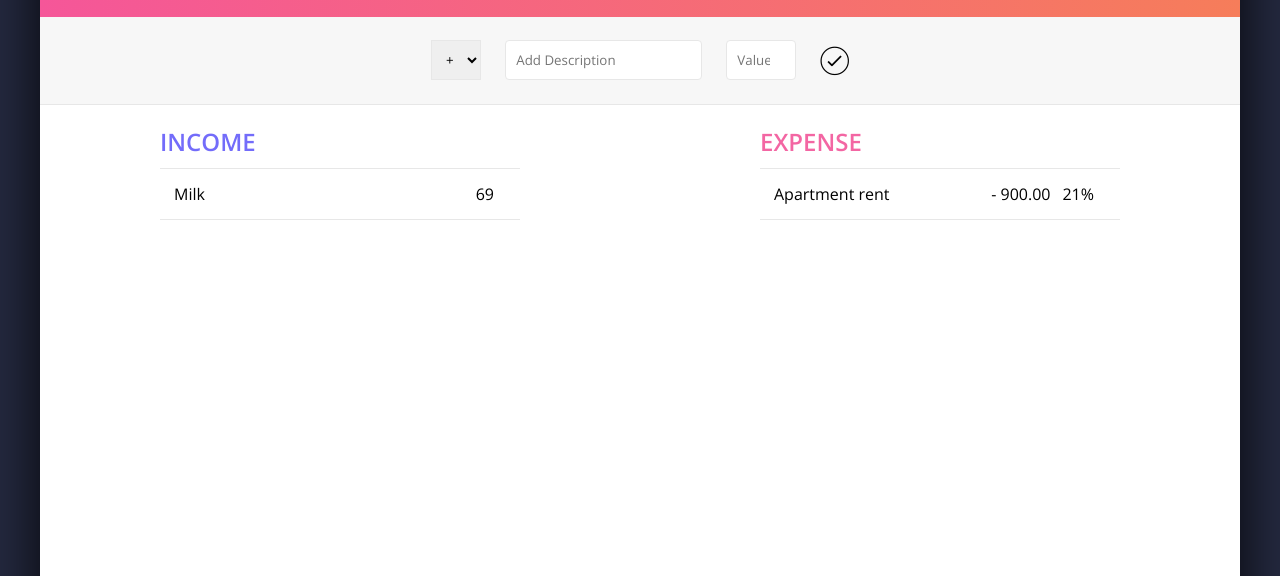
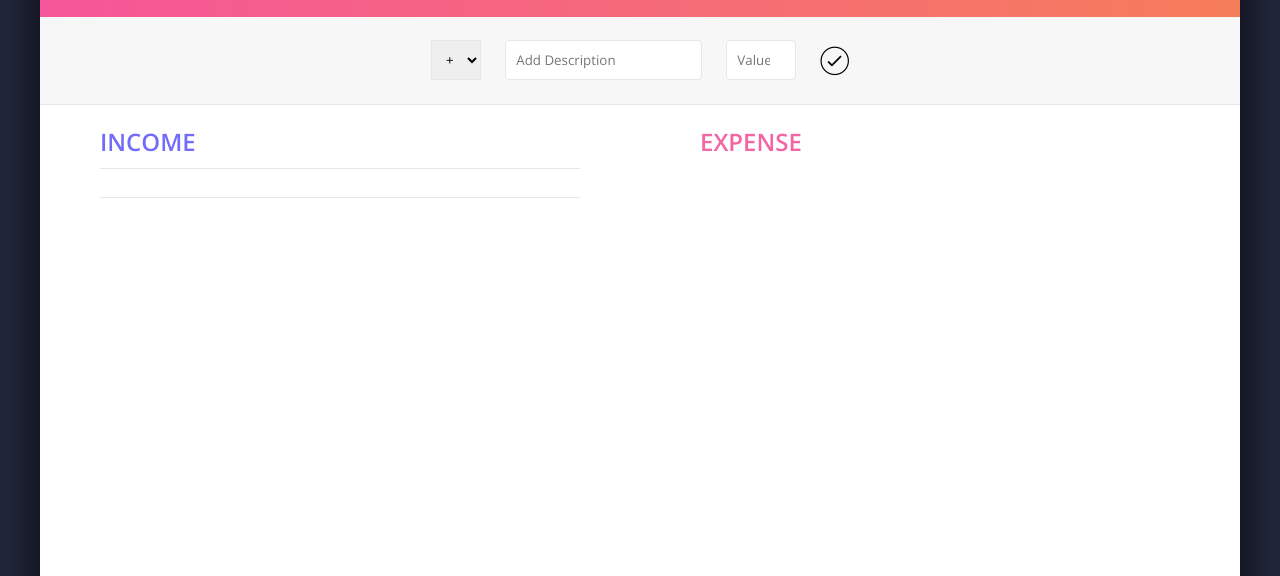
Before and after one commit to MigzRuiz/BudgetBuddy, a website: page index.html in a window 1280 px wide. Both pictures are taken after a click on the button 834 px from the left and 284 px from the top of the page. Shown: the part 224-800 px from the top of the page. Drawn offline with nearby package versions, Linux system fonts and the light colour scheme.

Commit message:
Adding on the app.js

```diff
--- a/app.js
+++ b/app.js
@@ -70,7 +70,9 @@ var UIController = (function(){
         inputType: ".add__type",
         inputDescription: ".add__description",
         inputValue: ".add__value",
-        inputBtn: ".add__btn"
+        inputBtn: ".add__btn",
+        incomeContainer: ".income__list",
+        expensesContainer: ".expenses__list"
     }
 
     return {
@@ -83,17 +85,26 @@ var UIController = (function(){
         },
 
         addListItem: function(obj, type){
-            var html;
+            var html, newHtml, element;
 
             //Create HTML strings with placeholder text
-            html = '<div class="item clearfix" id="income-0"><div class="item__description">Salary</div><div class="right clearfix"><div class="item__value">+ 2,100.00</div><div class="item__delete"><button class="item__delete--btn"><i class="ion-ios-close-outline"></i></button></div></div></div>'
+            if(type === 'inc') {
+                element = DOMStrings.incomeContainer;
 
-            '<div class="item clearfix" id="expense-0"><div class="item__description">Apartment rent</div><div class="right clearfix"><div class="item__value">- 900.00</div><div class="item__percentage">21%</div><div class="item__delete"><button class="item__delete--btn"><i class="ion-ios-close-outline"></i></button></div></div></div>'
+                html = '<div class="item clearfix" id="income-%id%"><div class="item__description">%description%</div><div class="right clearfix"><div class="item__value">%value%</div><div class="item__delete"><button class="item__delete--btn"><i class="ion-ios-close-outline"></i></button></div></div></div>';
+            } else if(type === "exp"){
+                element = DOMStrings.expensesContainer;
 
+                html = '<div class="item clearfix" id="expense-%id%"><div class="item__description">%description%</div><div class="right clearfix"><div class="item__value">%value%</div><div class="item__percentage">%percentage%</div><div class="item__delete"><button class="item__delete--btn"><i class="ion-ios-close-outline"></i></button></div></div></div>';
+            }
 
-            //replace the placeholder text with actual data
+            //Replace the placeholder text with actual data
+            newHtml = html.replace("%id%", obj.id);
+            newHtml = newHtml.replace("%description%", obj.description);
+            newHtml = newHtml.replace("%value%", obj.value);
 
-            //insert the HTML to the DOM
+            // Insert the HTML into the DOM
+            document.querySelector(element).insertAdjacentHTML('beforeend', newHtml);
         },
 
         getDOMstrings: function(){
@@ -130,8 +141,7 @@ var controller = (function(budgetCtrl, UICtrl){
         newItem = budgetCtrl.addItem(input.type, input.description, input.value);
 
         //3.) Display those data (ui controller)
-
-        console.log(newItem);
+        UICtrl.addListItem(newItem, input.type);
 
         //4.) Calculate Budget
 
--- a/index.html
+++ b/index.html
@@ -50,30 +50,12 @@
             <div class="income">
                 <h2 class="income__title u-margin-bottom-s">Income</h2>
                 <div class="income__list">
-                    <div class="item">
-                        <div class="item__description">Milk</div>
-                        <div class="right">
-                            <div class="item__value right-item">69</div>
-                            <div class="item__delete right-item">
-                                <button class="item__delete--btn"><i class="ion-ios-close-outline"></i></button>
-                            </div>
-                        </div>
-                    </div>
+
                 </div>
             </div>
             <div class="expense">
                 <h2 class="expense__title u-margin-bottom-s">Expense</h2>
-                <div class="income__list">
-                    <div class="item clearfix" id="expense-0">
-                        <div class="item__description">Apartment rent</div>
-                        <div class="right clearfix">
-                            <div class="item__value right-item">- 900.00</div>
-                            <div class="item__percentage right-item">21%</div>
-                            <div class="item__delete right-item">
-                                <button class="item__delete--btn"><i class="ion-ios-close-outline"></i></button>
-                            </div>
-                        </div>
-                    </div>
+                <div class="expenses__list">
 
                 </div>
             </div>
--- a/package.json
+++ b/package.json
@@ -1,5 +1,5 @@
 {
-  "name": "Budget",
+  "name": "budget",
   "version": "1.0.0",
   "description": "",
   "main": "index.js",
--- a/sass/layout/_home.scss
+++ b/sass/layout/_home.scss
@@ -93,10 +93,10 @@
     margin-top: 2rem;
 
     .income {
-        width: 30%;
+        width: 40%;
     }
     .expense {
-        width: 30%;
+        width: 40%;
     }
 }
 
```
Also changed, not shown: css/style.css.
